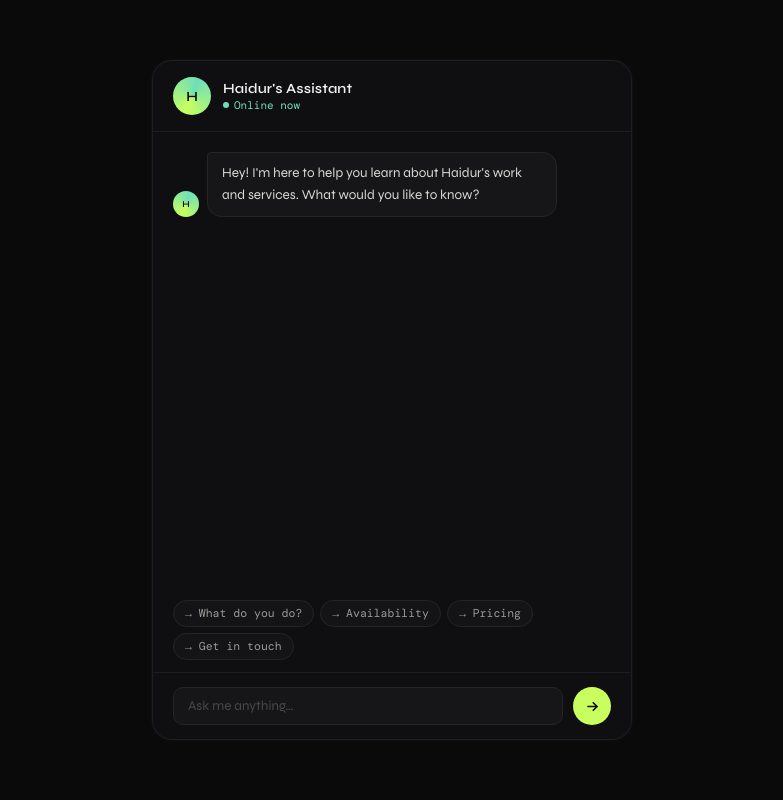
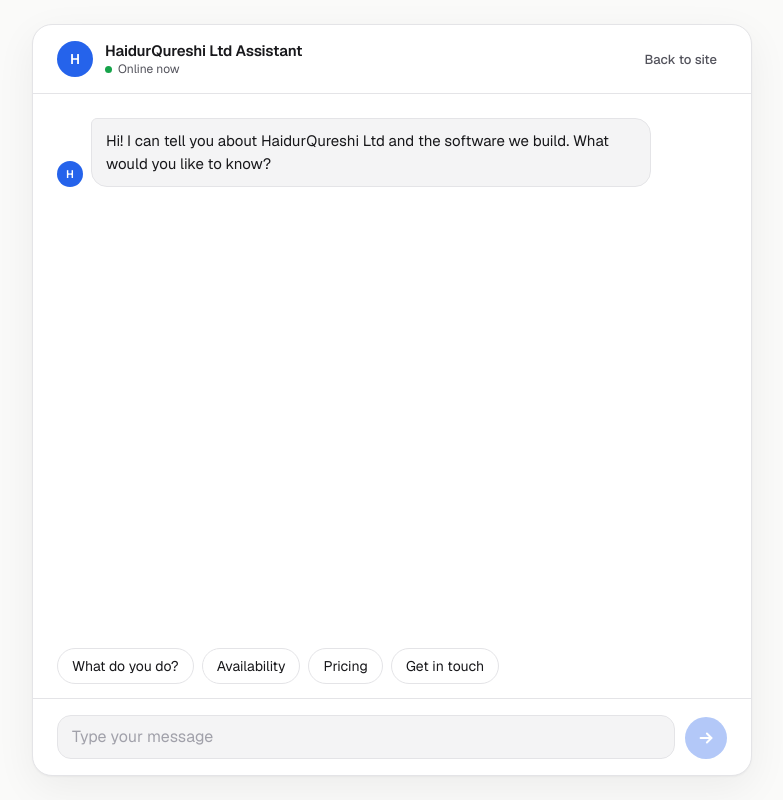
Before and after one commit to haidurqureshi/llm-chat-app-template, a website: page public/index.html in a window 1280 px wide. Shown: the whole page, without its empty margins (248-1031 px from the left). Drawn offline with nearby package versions, Linux system fonts and the light colour scheme.

Commit message:
Refactor index.html for design and functionality updates
Updated HTML structure and styles for improved layout and design. Changed theme colors, font families, and adjusted various UI elements for better user experience.

```diff
--- a/public/index.html
+++ b/public/index.html
@@ -2,255 +2,287 @@
 <html lang="en">
 <head>
   <meta charset="UTF-8" />
-  <meta name="viewport" content="width=device-width, initial-scale=1.0" />
-  <title>Chat — Haidur's Portfolio</title>
+  <meta name="viewport" content="width=device-width, initial-scale=1, viewport-fit=cover" />
+  <meta name="color-scheme" content="light dark" />
+  <title>Chat | HaidurQureshi Ltd</title>
   <link rel="preconnect" href="https://fonts.googleapis.com" />
   <link rel="preconnect" href="https://fonts.gstatic.com" crossorigin />
-  <link href="https://fonts.googleapis.com/css2?family=DM+Mono:wght@400;500&family=Syne:wght@400;500;600&display=swap" rel="stylesheet" />
+  <link href="https://fonts.googleapis.com/css2?family=Geist:wght@400;500;600&display=swap" rel="stylesheet" />
   <style>
     *, *::before, *::after { box-sizing: border-box; margin: 0; padding: 0; }
 
+    /* ── Theme tokens (match the main site: stone / zinc / blue) ── */
     :root {
-      --bg:        #0a0a0b;
-      --surface:   #0f0f11;
-      --surface2:  #161618;
-      --border:    #1e1e22;
-      --border2:   #252528;
-      --text:      #f0f0ee;
-      --muted:     #9a9a96;
-      --faint:     #484848;
-      --accent:    #c8ff5e;
-      --accent2:   #6fdfb8;
-      --user-text: #0a0a0b;
+      --bg:          #fafaf9;
+      --surface:     #ffffff;
+      --surface2:    #f4f4f5;
+      --border:      #e4e4e7;
+      --text:        #18181b;
+      --muted:       #52525b;
+      --faint:       #a1a1aa;
+      --accent:      #2563eb;
+      --accent-text: #ffffff;
+      --online:      #16a34a;
+      --shadow:      0 1px 2px rgb(0 0 0 / .04), 0 12px 40px rgb(0 0 0 / .06);
+    }
+    @media (prefers-color-scheme: dark) {
+      :root {
+        --bg:       #09090b;
+        --surface:  #0f0f11;
+        --surface2: #18181b;
+        --border:   #27272a;
+        --text:     #fafafa;
+        --muted:    #a1a1aa;
+        --faint:    #52525b;
+        --online:   #4ade80;
+        --shadow:   none;
+      }
     }
 
+    html, body { height: 100%; }
+
     body {
-      font-family: 'Syne', sans-serif;
+      font-family: 'Geist', system-ui, -apple-system, 'Segoe UI', Roboto, sans-serif;
       background: var(--bg);
       color: var(--text);
+      -webkit-font-smoothing: antialiased;
+      display: flex;
+      align-items: stretch;
+      justify-content: center;
+    }
+
+    /* ── Shell: full screen on phones, floating card from tablet up ── */
+    .shell {
+      width: 100%;
       height: 100dvh;
       display: flex;
-      align-items: center;
-      justify-content: center;
-      padding: 1rem;
+      flex-direction: column;
+      background: var(--surface);
+      overflow: hidden;
+      padding-top: env(safe-area-inset-top, 0px);
+      padding-bottom: env(safe-area-inset-bottom, 0px);
     }
-
-    /* ── Layout ── */
-    .shell {
-      width: 100%;
-      max-width: 480px;
-      height: min(680px, 90dvh);
-      background: var(--surface);
-      border: 0.5px solid var(--border);
-      border-radius: 20px;
-      display: flex;
-      flex-direction: column;
-      overflow: hidden;
-      box-shadow: 0 0 0 1px #ffffff06;
+    @media (min-width: 640px) {
+      body { align-items: center; padding: 1.5rem; }
+      .shell {
+        max-width: 720px;
+        height: min(800px, 100%);
+        border: 1px solid var(--border);
+        border-radius: 20px;
+        box-shadow: var(--shadow);
+        padding-top: 0;
+        padding-bottom: 0;
+      }
     }
 
     /* ── Header ── */
     .header {
-      padding: 16px 20px;
-      border-bottom: 0.5px solid var(--border);
       display: flex;
       align-items: center;
       gap: 12px;
+      padding: 14px 16px;
+      border-bottom: 1px solid var(--border);
       flex-shrink: 0;
     }
+    @media (min-width: 640px) { .header { padding: 16px 24px; } }
+
     .avatar {
-      width: 38px;
-      height: 38px;
+      width: 36px; height: 36px;
       border-radius: 50%;
-      background: conic-gradient(from 200deg, var(--accent), var(--accent2), var(--accent));
-      display: flex;
-      align-items: center;
-      justify-content: center;
-      font-weight: 600;
-      font-size: 14px;
-      color: var(--user-text);
+      background: var(--accent);
+      color: var(--accent-text);
+      display: grid; place-items: center;
+      font-size: 14px; font-weight: 600;
       flex-shrink: 0;
     }
-    .header-meta .name {
-      font-size: 14px;
-      font-weight: 600;
-      color: var(--text);
-      letter-spacing: 0.01em;
+    .header-meta { flex: 1; min-width: 0; }
+    .name {
+      font-size: 15px; font-weight: 600; letter-spacing: -0.01em;
+      white-space: nowrap; overflow: hidden; text-overflow: ellipsis;
     }
-    .header-meta .status {
-      display: flex;
-      align-items: center;
-      gap: 5px;
-      font-size: 11px;
-      color: var(--accent2);
-      font-family: 'DM Mono', monospace;
-      margin-top: 1px;
+    .status {
+      display: flex; align-items: center; gap: 6px;
+      font-size: 12px; color: var(--muted); margin-top: 1px;
     }
-    .dot { width: 6px; height: 6px; border-radius: 50%; background: var(--accent2); }
+    .dot { width: 7px; height: 7px; border-radius: 50%; background: var(--online); }
+
+    .back {
+      font-size: 13px; font-weight: 500; color: var(--muted);
+      text-decoration: none; padding: 6px 10px; border-radius: 999px;
+      transition: background .15s, color .15s;
+      flex-shrink: 0;
+    }
+    .back:hover { background: var(--surface2); color: var(--text); }
 
     /* ── Messages ── */
     .messages {
       flex: 1;
       overflow-y: auto;
-      padding: 20px;
+      overscroll-behavior: contain;
+      padding: 20px 16px;
       display: flex;
       flex-direction: column;
-      gap: 12px;
-      scroll-behavior: smooth;
+      gap: 14px;
     }
-    .messages::-webkit-scrollbar { width: 3px; }
-    .messages::-webkit-scrollbar-thumb { background: var(--border2); border-radius: 2px; }
+    @media (min-width: 640px) { .messages { padding: 24px; } }
+    .messages::-webkit-scrollbar { width: 6px; }
+    .messages::-webkit-scrollbar-thumb { background: var(--border); border-radius: 3px; }
 
-    .msg { display: flex; gap: 8px; align-items: flex-end; animation: fadeup 0.2s ease; }
+    .msg { display: flex; gap: 8px; align-items: flex-end; }
     .msg.user { flex-direction: row-reverse; }
-    @keyframes fadeup { from { opacity: 0; transform: translateY(6px); } to { opacity: 1; transform: none; } }
 
     .msg-avatar {
-      width: 26px;
-      height: 26px;
-      border-radius: 50%;
-      background: conic-gradient(from 200deg, var(--accent), var(--accent2), var(--accent));
-      display: flex;
-      align-items: center;
-      justify-content: center;
-      font-weight: 700;
-      font-size: 9px;
-      color: var(--user-text);
-      flex-shrink: 0;
+      width: 26px; height: 26px; border-radius: 50%;
+      background: var(--accent); color: var(--accent-text);
+      display: grid; place-items: center;
+      font-size: 11px; font-weight: 600; flex-shrink: 0;
     }
 
     .bubble {
       padding: 10px 14px;
-      font-size: 13.5px;
-      line-height: 1.6;
-      max-width: 80%;
-      word-break: break-word;
+      font-size: 15px;
+      line-height: 1.55;
+      max-width: min(85%, 560px);
+      overflow-wrap: anywhere;
+      white-space: pre-wrap;
     }
     .bubble.bot {
       background: var(--surface2);
-      color: #d8d8d5;
-      border: 0.5px solid var(--border2);
-      border-radius: 4px 14px 14px 14px;
+      border: 1px solid var(--border);
+      border-radius: 6px 16px 16px 16px;
     }
     .bubble.user {
       background: var(--accent);
-      color: var(--user-text);
-      font-weight: 500;
-      border-radius: 14px 14px 4px 14px;
+      color: var(--accent-text);
+      border-radius: 16px 16px 6px 16px;
     }
 
     /* ── Typing indicator ── */
-    .typing { display: flex; gap: 4px; align-items: center; padding: 12px 14px; }
+    .typing { display: flex; gap: 4px; align-items: center; height: 1.55em; }
     .typing span {
-      width: 6px; height: 6px; background: var(--faint);
-      border-radius: 50%;
+      width: 6px; height: 6px; background: var(--faint); border-radius: 50%;
       animation: blink 1.2s infinite;
     }
-    .typing span:nth-child(2) { animation-delay: 0.18s; }
-    .typing span:nth-child(3) { animation-delay: 0.36s; }
-    @keyframes blink { 0%,80%,100%{opacity:.25} 40%{opacity:1} }
+    .typing span:nth-child(2) { animation-delay: .18s; }
+    .typing span:nth-child(3) { animation-delay: .36s; }
+    @keyframes blink { 0%, 80%, 100% { opacity: .25 } 40% { opacity: 1 } }
 
-    /* ── Quick chips ── */
+    /* ── Suggestions ── */
     .chips {
-      padding: 4px 20px 12px;
       display: flex;
-      flex-wrap: wrap;
-      gap: 6px;
+      gap: 8px;
+      padding: 0 16px 12px;
+      overflow-x: auto;
+      flex-shrink: 0;
+      scrollbar-width: none;
+    }
+    .chips::-webkit-scrollbar { display: none; }
+    @media (min-width: 640px) { .chips { padding: 0 24px 14px; flex-wrap: wrap; overflow: visible; } }
+
+    .chip {
+      font: inherit; font-size: 14px; color: var(--text);
+      background: var(--surface);
+      border: 1px solid var(--border);
+      padding: 8px 14px;
+      border-radius: 999px;
+      cursor: pointer;
+      white-space: nowrap;
+      transition: border-color .15s, background .15s;
+    }
+    .chip:hover { border-color: var(--accent); background: var(--surface2); }
+
+    /* ── Composer ── */
+    .composer {
+      display: flex;
+      gap: 10px;
+      align-items: flex-end;
+      padding: 12px 16px;
+      border-top: 1px solid var(--border);
       flex-shrink: 0;
     }
-    .chip {
-      background: #141416;
-      border: 0.5px solid var(--border2);
-      color: var(--muted);
-      font-size: 11.5px;
-      font-family: 'DM Mono', monospace;
-      padding: 5px 11px;
-      border-radius: 20px;
-      cursor: pointer;
-      transition: border-color 0.15s, color 0.15s;
-      user-select: none;
+    @media (min-width: 640px) { .composer { padding: 16px 24px; } }
+
+    .composer textarea {
+      flex: 1;
+      resize: none;
+      font: inherit;
+      font-size: 16px; /* 16px stops iOS zooming on focus */
+      line-height: 1.4;
+      color: var(--text);
+      background: var(--surface2);
+      border: 1px solid var(--border);
+      border-radius: 14px;
+      padding: 10px 14px;
+      max-height: 140px;
+      outline: none;
+      transition: border-color .15s;
     }
-    .chip:hover { border-color: var(--accent); color: var(--accent); }
+    .composer textarea::placeholder { color: var(--faint); }
+    .composer textarea:focus { border-color: var(--accent); }
 
-    /* ── Input row ── */
-    .input-row {
-      padding: 14px 20px;
-      border-top: 0.5px solid var(--border);
-      display: flex;
-      gap: 10px;
-      align-items: center;
-      flex-shrink: 0;
-    }
-    .input-row input {
-      flex: 1;
-      background: var(--surface2);
-      border: 0.5px solid var(--border2);
-      color: var(--text);
-      font-size: 13.5px;
-      font-family: 'Syne', sans-serif;
-      padding: 10px 14px;
-      border-radius: 10px;
-      outline: none;
-      transition: border-color 0.15s;
-    }
-    .input-row input::placeholder { color: var(--faint); }
-    .input-row input:focus { border-color: #c8ff5e44; }
     .send {
-      width: 38px; height: 38px;
+      width: 42px; height: 42px;
       border-radius: 50%;
       background: var(--accent);
       border: none;
       cursor: pointer;
-      display: flex; align-items: center; justify-content: center;
+      display: grid; place-items: center;
       flex-shrink: 0;
-      transition: transform 0.1s, opacity 0.15s;
+      transition: transform .1s, opacity .15s;
     }
-    .send:hover { transform: scale(1.08); }
-    .send:disabled { opacity: 0.35; cursor: default; transform: none; }
-    .send svg { width: 15px; height: 15px; }
+    .send:hover:not(:disabled) { transform: scale(1.06); }
+    .send:disabled { opacity: .35; cursor: default; }
+    .send svg { width: 18px; height: 18px; }
+
+    /* ── Keyboard focus ── */
+    .chip:focus-visible, .send:focus-visible, .back:focus-visible {
+      outline: 2px solid var(--accent); outline-offset: 2px;
+    }
+
+    /* ── Motion: one gentle entrance for new messages, off if requested ── */
+    @media (prefers-reduced-motion: no-preference) {
+      .msg { animation: rise .2s ease; }
+      @keyframes rise { from { opacity: 0; transform: translateY(6px); } to { opacity: 1; transform: none; } }
+    }
   </style>
 </head>
 <body>
 
 <div class="shell" role="main">
-  <!-- Header -->
-  <div class="header">
-    <div class="avatar" aria-hidden="true">H</div><!-- ✏️ Change letter to your initial -->
+  <header class="header">
+    <div class="avatar" aria-hidden="true">H</div>
     <div class="header-meta">
-      <div class="name">Haidur's Assistant</div><!-- ✏️ Your name -->
+      <div class="name">HaidurQureshi Ltd Assistant</div>
       <div class="status"><span class="dot"></span> Online now</div>
+    </div>
+    <a class="back" href="https://haidurqureshi.com">Back to site</a>
+  </header>
+
+  <div class="messages" id="messages" role="log" aria-live="polite" aria-label="Chat messages">
+    <div class="msg">
+      <div class="msg-avatar" aria-hidden="true">H</div>
+      <div class="bubble bot">Hi! I can tell you about HaidurQureshi Ltd and the software we build. What would you like to know?</div>
     </div>
   </div>
 
-  <!-- Messages -->
-  <div class="messages" id="messages" aria-live="polite" aria-label="Chat messages">
-    <div class="msg">
-      <div class="msg-avatar" aria-hidden="true">H</div>
-      <div class="bubble bot">
-        Hey! I'm here to help you learn about Haidur's work and services. What would you like to know?
-      </div><!-- ✏️ Customise opening message -->
-    </div>
+  <div class="chips" id="chips">
+    <button class="chip" type="button">What do you do?</button>
+    <button class="chip" type="button">Availability</button>
+    <button class="chip" type="button">Pricing</button>
+    <button class="chip" type="button">Get in touch</button>
   </div>
 
-  <!-- Quick-reply chips -->
-  <div class="chips" id="chips">
-    <button class="chip" onclick="sendChip(this)">→ What do you do?</button>
-    <button class="chip" onclick="sendChip(this)">→ Availability</button>
-    <button class="chip" onclick="sendChip(this)">→ Pricing</button>
-    <button class="chip" onclick="sendChip(this)">→ Get in touch</button>
-  </div><!-- ✏️ Edit chips to match your most common questions -->
-
-  <!-- Input -->
-  <div class="input-row">
-    <input
-      type="text"
+  <div class="composer">
+    <textarea
       id="userInput"
-      placeholder="Ask me anything…"
+      rows="1"
+      placeholder="Type your message"
       aria-label="Type a message"
       autocomplete="off"
-    />
-    <button class="send" id="sendBtn" aria-label="Send message" onclick="sendMessage()">
-      <svg viewBox="0 0 20 20" fill="none" stroke="#0a0a0b" stroke-width="2.2" stroke-linecap="round" stroke-linejoin="round" aria-hidden="true">
+      enterkeyhint="send"
+    ></textarea>
+    <button class="send" id="sendBtn" type="button" aria-label="Send message" disabled>
+      <svg viewBox="0 0 20 20" fill="none" stroke="#ffffff" stroke-width="2.2" stroke-linecap="round" stroke-linejoin="round" aria-hidden="true">
         <line x1="4" y1="10" x2="16" y2="10"/>
         <polyline points="11,5 16,10 11,15"/>
       </svg>
@@ -266,91 +298,117 @@
 
   // Full conversation history sent to the Worker each turn
   const history = [];
+  let busy = false;
 
-  inputEl.addEventListener('keydown', e => { if (e.key === 'Enter' && !e.shiftKey) sendMessage(); });
-
-  function sendChip(btn) {
-    const text = btn.textContent.replace('→ ', '').trim();
-    // Hide chips after first use to keep the UI clean
-    chipsEl.style.display = 'none';
-    sendMessage(text);
+  /* ── Input behaviour ── */
+  function autoGrow() {
+    inputEl.style.height = 'auto';
+    inputEl.style.height = inputEl.scrollHeight + 'px';
+  }
+  function updateSendState() {
+    sendBtn.disabled = busy || !inputEl.value.trim();
   }
 
+  inputEl.addEventListener('input', () => { autoGrow(); updateSendState(); });
+  inputEl.addEventListener('keydown', e => {
+    // Enter sends, Shift+Enter adds a new line, and IME composition is left alone
+    if (e.key === 'Enter' && !e.shiftKey && !e.isComposing) {
+      e.preventDefault();
+      sendMessage();
+    }
+  });
+  sendBtn.addEventListener('click', () => sendMessage());
+  chipsEl.addEventListener('click', e => {
+    const chip = e.target.closest('.chip');
+    if (!chip) return;
+    chipsEl.style.display = 'none';
+    sendMessage(chip.textContent.trim());
+  });
+
+  /* ── Sending ── */
   async function sendMessage(override) {
     const text = (override ?? inputEl.value).trim();
-    if (!text) return;
+    if (!text || busy) return;
 
     inputEl.value = '';
-    setDisabled(true);
+    autoGrow();
+    setBusy(true);
 
-    // User bubble
     appendBubble('user', text);
     history.push({ role: 'user', content: text });
-    scrollBottom();
+    scrollBottom(true);
 
-    // Typing indicator
     const typingEl = appendTyping();
-    scrollBottom();
+    scrollBottom(true);
 
-    // Stream response
     try {
       const res = await fetch('/api/chat', {
         method: 'POST',
         headers: { 'content-type': 'application/json' },
         body: JSON.stringify({ messages: history }),
       });
-
       if (!res.ok || !res.body) throw new Error('Bad response');
 
       typingEl.remove();
       const botBubble = appendBubble('bot', '');
-      scrollBottom();
 
       const reader  = res.body.getReader();
       const decoder = new TextDecoder();
-      let   full    = '';
+      let buffer = '';
+      let full   = '';
+      let finished = false;
 
-      while (true) {
+      while (!finished) {
         const { done, value } = await reader.read();
         if (done) break;
 
-        const chunk = decoder.decode(value, { stream: true });
-        for (const line of chunk.split('\n')) {
+        // Keep any partial line for the next chunk so tokens are never dropped
+        buffer += decoder.decode(value, { stream: true });
+        const lines = buffer.split('\n');
+        buffer = lines.pop();
+
+        for (const line of lines) {
           if (!line.startsWith('data: ')) continue;
           const data = line.slice(6).trim();
-          if (data === '[DONE]') break;
+          if (data === '[DONE]') { finished = true; break; }
           try {
-            const json = JSON.parse(data);
-            const token = json?.response ?? '';
-            full += token;
+            full += JSON.parse(data)?.response ?? '';
             botBubble.textContent = full;
             scrollBottom();
           } catch { /* skip non-JSON lines */ }
         }
       }
 
-      if (!full) botBubble.textContent = "Sorry, I couldn't get a response. Try again!";
-      history.push({ role: 'assistant', content: full });
-
+      if (full) {
+        history.push({ role: 'assistant', content: full });
+      } else {
+        botBubble.textContent = "Sorry, I couldn't get a response. Please try again.";
+        history.pop(); // drop the unanswered user message so turns stay in order
+      }
     } catch (err) {
-      typingEl?.remove();
-      appendBubble('bot', "Something went wrong — please try again.");
       console.error(err);
+      typingEl.remove();
+      appendBubble('bot', 'Something went wrong. Please try again.');
+      history.pop();
     }
 
-    setDisabled(false);
+    setBusy(false);
     inputEl.focus();
   }
 
+  /* ── DOM helpers ── */
+  function makeAvatar() {
+    const av = document.createElement('div');
+    av.className = 'msg-avatar';
+    av.setAttribute('aria-hidden', 'true');
+    av.textContent = 'H';
+    return av;
+  }
+
   function appendBubble(role, text) {
-    const row    = document.createElement('div');
+    const row = document.createElement('div');
     row.className = `msg ${role}`;
-
-    if (role === 'bot') {
-      const av = document.createElement('div');
-      av.className = 'msg-avatar'; av.setAttribute('aria-hidden', 'true'); av.textContent = 'H';
-      row.appendChild(av);
-    }
+    if (role === 'bot') row.appendChild(makeAvatar());
 
     const b = document.createElement('div');
     b.className = `bubble ${role}`;
@@ -363,23 +421,28 @@
   function appendTyping() {
     const row = document.createElement('div');
     row.className = 'msg';
-    const av = document.createElement('div');
-    av.className = 'msg-avatar'; av.setAttribute('aria-hidden', 'true'); av.textContent = 'H';
+    row.appendChild(makeAvatar());
+
     const b = document.createElement('div');
     b.className = 'bubble bot';
+    b.setAttribute('aria-label', 'Assistant is typing');
     b.innerHTML = '<div class="typing"><span></span><span></span><span></span></div>';
-    row.appendChild(av); row.appendChild(b);
+    row.appendChild(b);
     messagesEl.appendChild(row);
     return row;
   }
 
-  function scrollBottom() {
-    messagesEl.scrollTop = messagesEl.scrollHeight;
+  // Only follow the stream if the reader hasn't scrolled up to re-read something
+  function scrollBottom(force = false) {
+    const nearBottom =
+      messagesEl.scrollHeight - messagesEl.scrollTop - messagesEl.clientHeight < 120;
+    if (force || nearBottom) messagesEl.scrollTop = messagesEl.scrollHeight;
   }
 
-  function setDisabled(val) {
-    sendBtn.disabled = val;
+  function setBusy(val) {
+    busy = val;
     inputEl.disabled = val;
+    updateSendState();
   }
 </script>
 </body>
```
